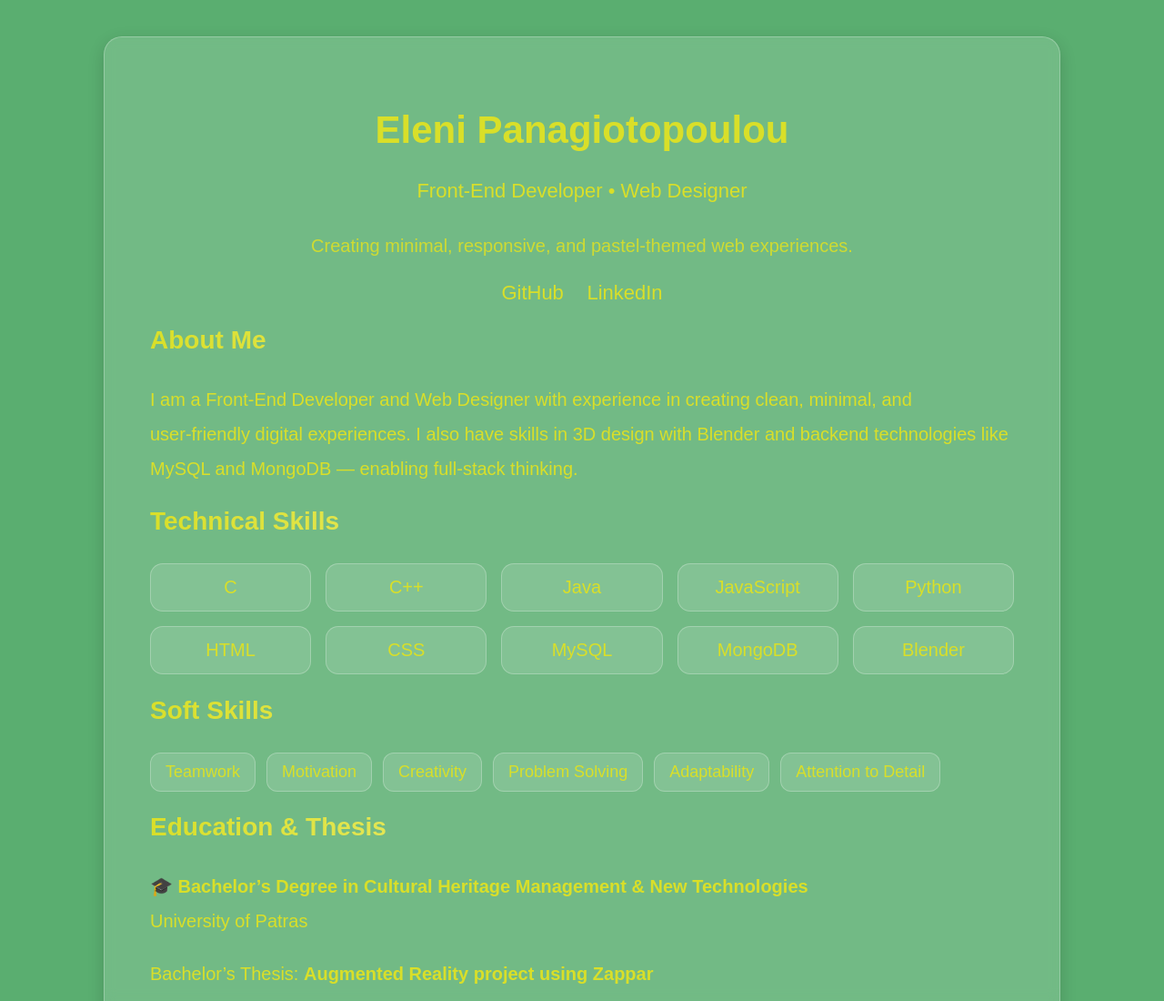
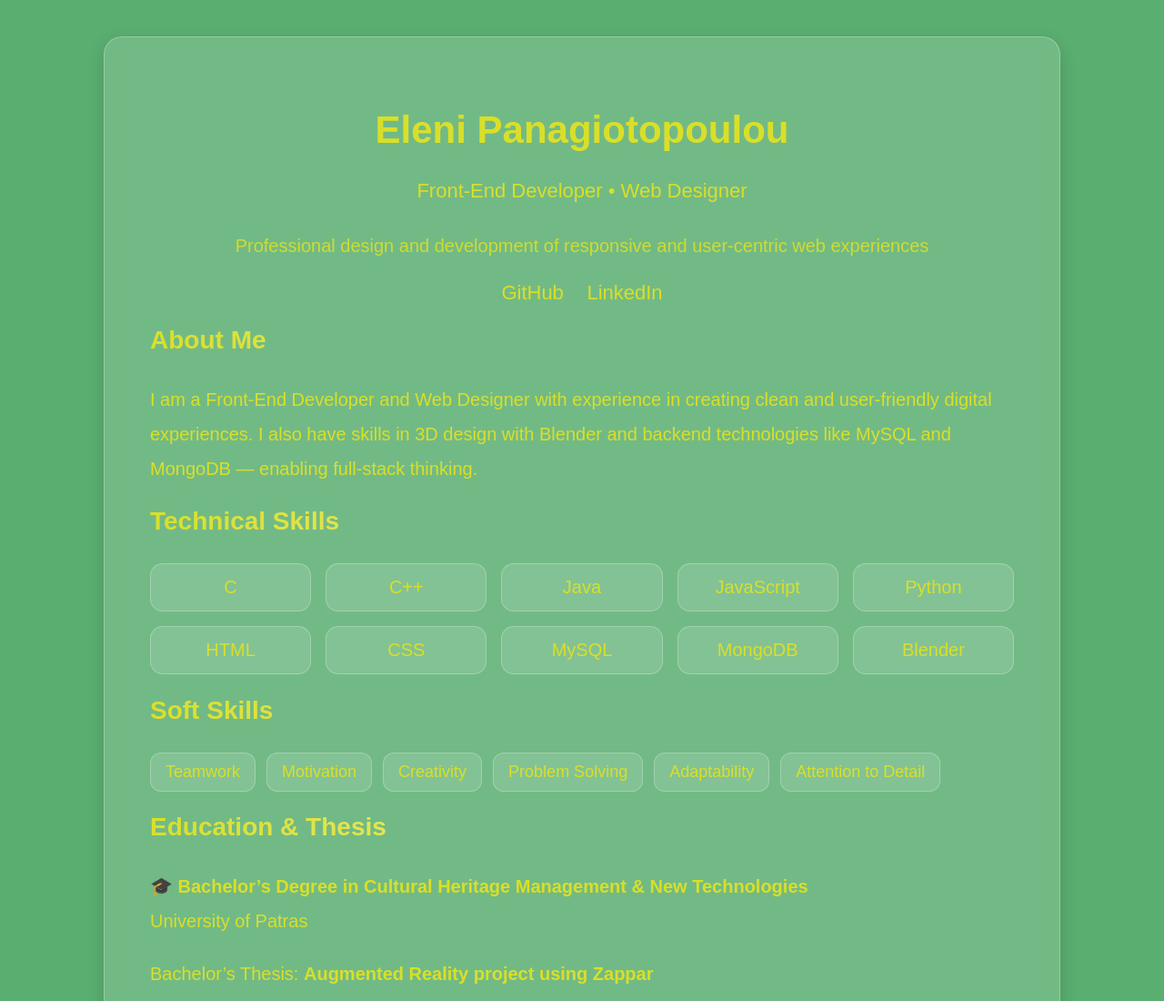
Before and after one commit to elenipanagiotopoulou/elenipanagiotopoulou.github.io, a plain HTML site: page index.html in a window 1280 px wide. Shown: the top 1100 px of the page at 91% size. Drawn offline with Linux system fonts and the light colour scheme.

Commit message:
Update index.html

```diff
--- a/index.html
+++ b/index.html
@@ -145,7 +145,7 @@
     <header>
       <h1>Eleni Panagiotopoulou</h1>
       <p class="subtitle">Front-End Developer • Web Designer</p>
-      <p class="tagline">Creating minimal, responsive, and pastel-themed web experiences.</p>
+      <p class="tagline">Professional design and development of responsive and user-centric web experiences</p>
       <div class="social-links">
         <a href="https://github.com/elenipanagiotopoulou" target="_blank">GitHub</a>
         <a href="https://www.linkedin.com/in/eleni-panagiotopoulou-04a908150/" target="_blank">LinkedIn</a>
@@ -155,8 +155,8 @@
     <section>
       <h2>About Me</h2>
       <p>
-        I am a Front-End Developer and Web Designer with experience in creating clean, minimal, and user‑friendly digital experiences.
-        I also have skills in 3D design with Blender and backend technologies like MySQL and MongoDB — enabling full‑stack thinking.
+       I am a Front-End Developer and Web Designer with experience in creating clean and user-friendly digital experiences.
+      I also have skills in 3D design with Blender and backend technologies like MySQL and MongoDB — enabling full-stack thinking.
       </p>
     </section>
 
```
